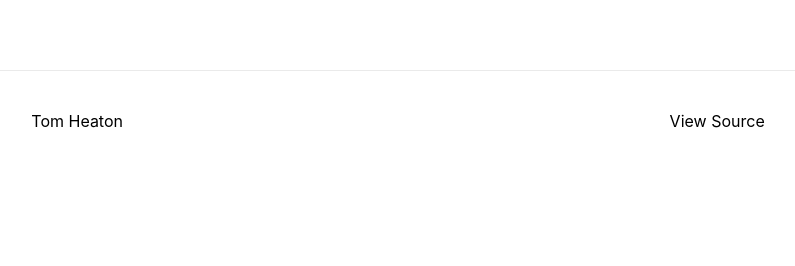
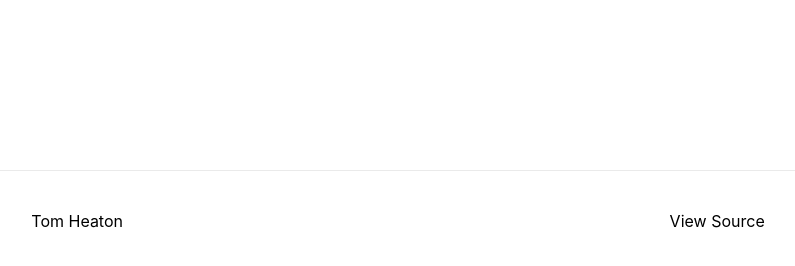
Before and after one commit to tomheaton/qr-calendar, a Next.js app: page /create in a window 1280 px wide. Shown: the part 630-896 px from the top of the page, without its empty margins (242-1037 px from the left). Before the commit the page ends 800 px from the top, so only its background shows below. Built offline with nearby package versions, Linux system fonts and the light colour scheme.

Commit message:
revert css "fixes"

```diff
--- a/src/styles/Footer.module.css
+++ b/src/styles/Footer.module.css
@@ -5,9 +5,9 @@
     display: flex;
     justify-content: center;
     align-items: center;
-    position: absolute;
-    /*bottom: -100px;*/
-    bottom: 0;
+    /*position: absolute;*/
+    /*!*bottom: -100px;*!*/
+    /*bottom: 0;*/
 }
 
 .footer a {
--- a/src/styles/globals.css
+++ b/src/styles/globals.css
@@ -15,6 +15,7 @@ html, body {
     -ms-overflow-style: none;
     scrollbar-width: none;
     height: 100vh;
+    /*position: relative;*/
 }
 
 body::-webkit-scrollbar {
@@ -82,7 +83,6 @@ a {
     justify-content: center;
     align-items: center;
     height: 100vh;
-    position: relative;
 }
 
 .title a {
```
